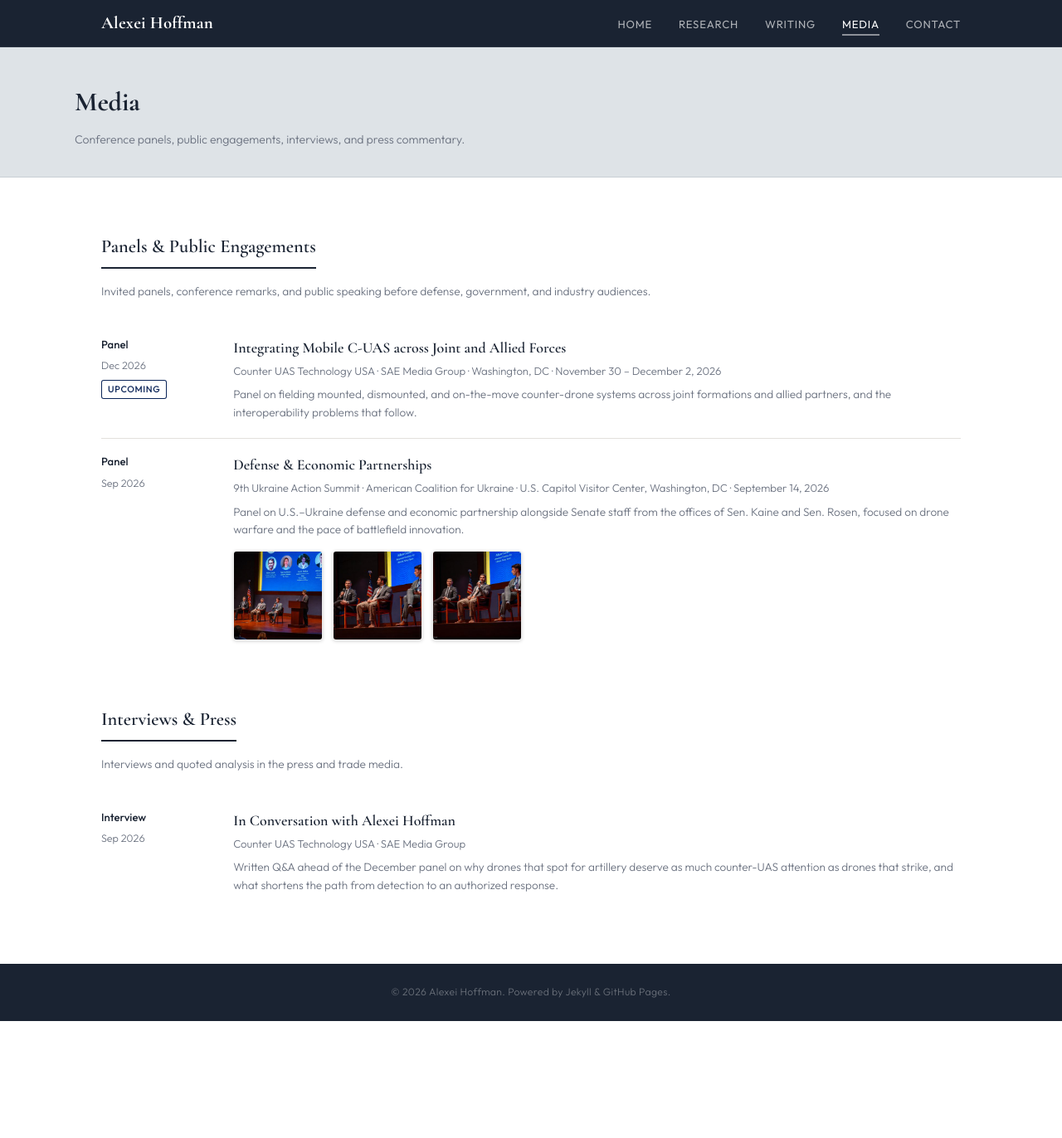
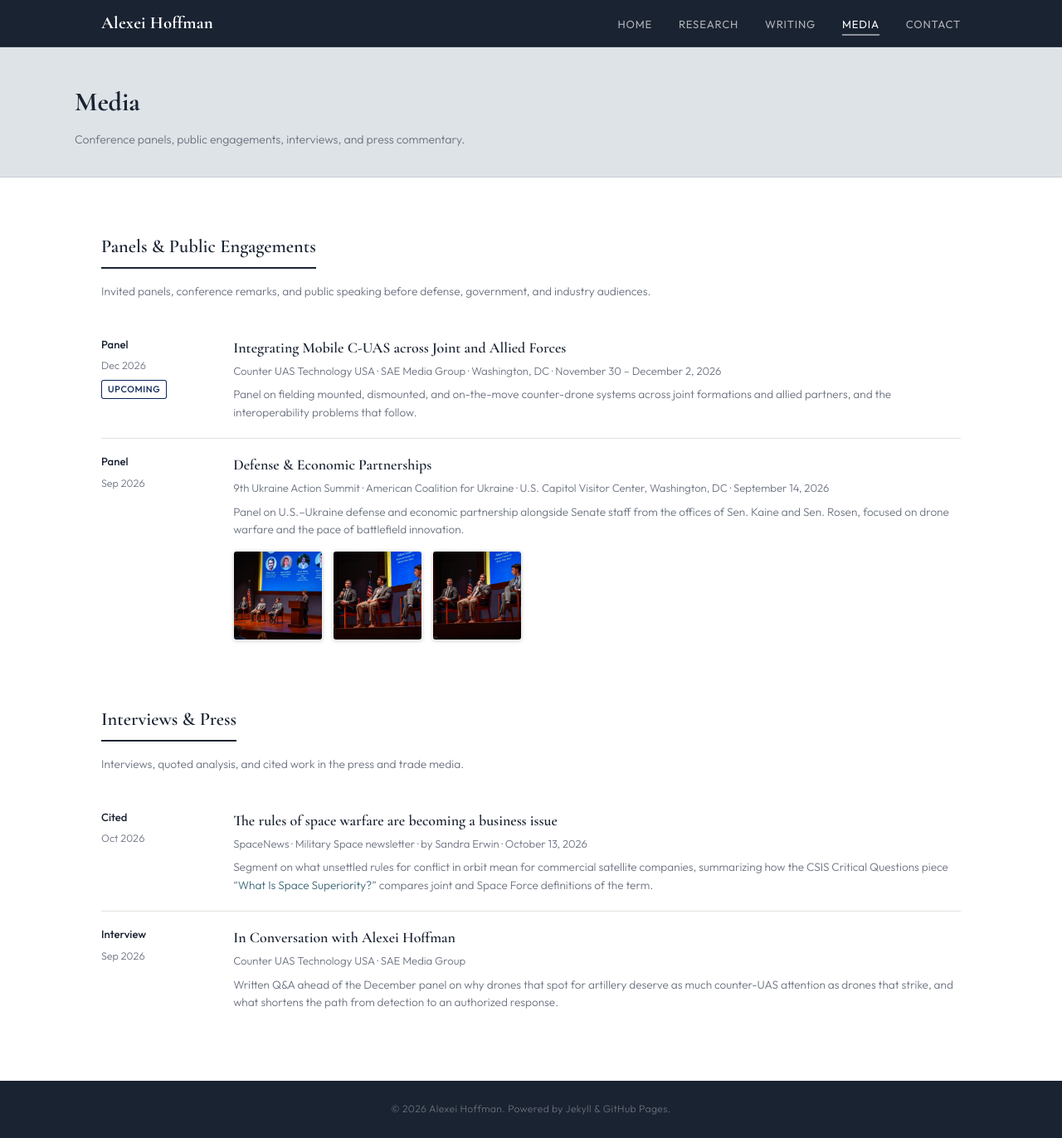
Before and after one commit to a-novi13-byte/a-novi13-byte.github.io, a Jekyll site: the page built from media.html, in a window 1280 px wide and 1372 px high. Shown: the whole window at 83% size. Built offline with Jekyll 4.4.1, drawn with Linux system fonts in a browser that asks for light colours.

Commit message:
Update media.html

```diff
--- a/media.html
+++ b/media.html
@@ -85,8 +85,19 @@ html.lightbox-open { overflow: hidden; scrollbar-gutter: stable; }
   </div>
 
   <h2 class="section-heading" style="margin-top: 3.5rem;">Interviews &amp; Press</h2>
-  <p class="section-note">Interviews and quoted analysis in the press and trade media.</p>
+  <p class="section-note">Interviews, quoted analysis, and cited work in the press and trade media.</p>
   <div class="writing-list">
+    <div class="writing-item">
+      <div class="writing-meta">
+        <span class="pub-badge badge-cited">Cited</span>
+        <span class="writing-date">Oct 2026</span>
+      </div>
+      <div class="writing-content">
+        <h3><a href="https://spacenews.bluelena.io/index.php?action=social&amp;chash=6e16656a6ee1de7232164767ccfa7920.1970" target="_blank" rel="noopener">The rules of space warfare are becoming a business issue</a></h3>
+        <p class="media-venue">SpaceNews &middot; Military Space newsletter &middot; by Sandra Erwin &middot; October 13, 2026</p>
+        <p class="writing-blurb">Segment on what unsettled rules for conflict in orbit mean for commercial satellite companies, summarizing how the CSIS Critical Questions piece &ldquo;<a href="https://www.csis.org/analysis/what-space-superiority" target="_blank" rel="noopener">What Is Space Superiority?</a>&rdquo; compares joint and Space Force definitions of the term.</p>
+      </div>
+    </div>
     <div class="writing-item">
       <div class="writing-meta">
         <span class="pub-badge badge-interview">Interview</span>
```
